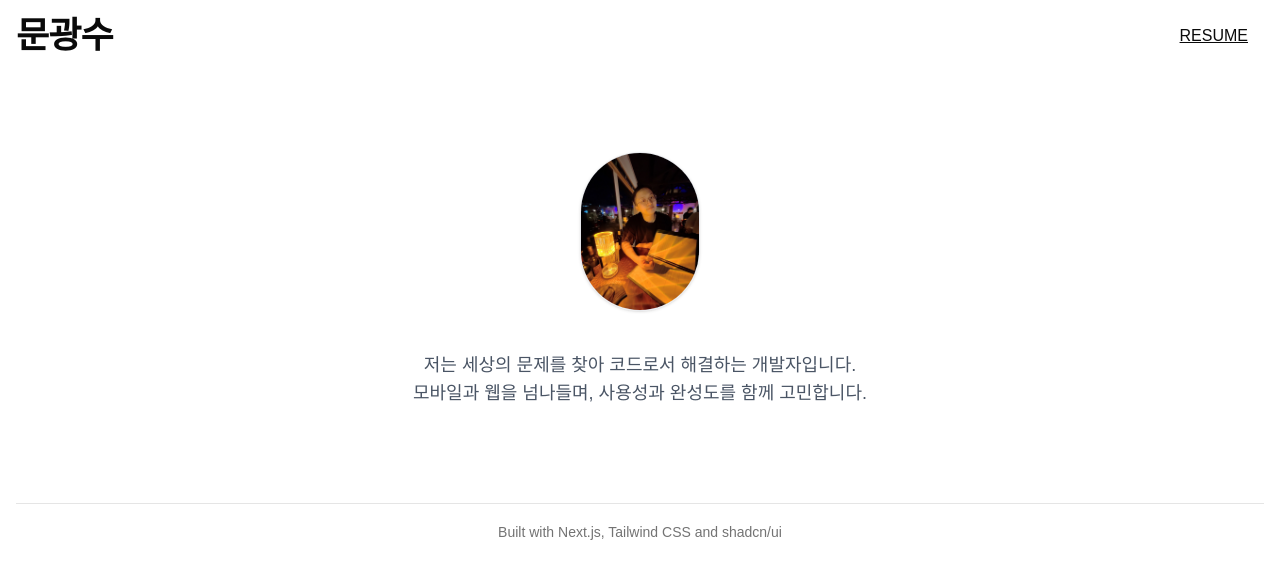
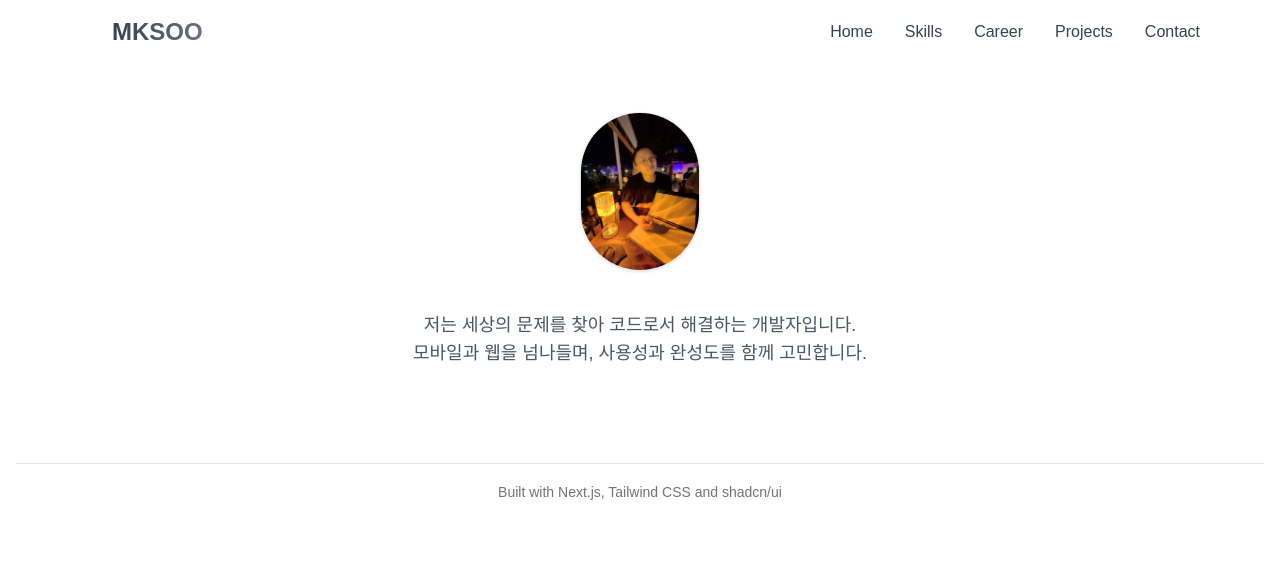
Before and after one commit to mksoo/mksoo-portfolio, a Next.js app: page / in a window 1280 px wide. Shown: the top 578 px of the page. Built offline with nearby package versions, Linux system fonts and the light colour scheme; a web font is replaced by a local one.

Commit message:
feat(header): 스크롤 반응형 고정 네비게이션 추가

```diff
--- a/src/app/components/layouts/Header.tsx
+++ b/src/app/components/layouts/Header.tsx
@@ -1,19 +1,67 @@
+"use client";
+
 import Link from "next/link";
+import { useEffect, useState } from "react";
 
 export default function Header() {
+  const [isScrolled, setIsScrolled] = useState(false);
+
+  useEffect(() => {
+    const handleScroll = () => {
+      setIsScrolled(window.scrollY > 50);
+    };
+
+    window.addEventListener('scroll', handleScroll);
+    return () => window.removeEventListener('scroll', handleScroll);
+  }, []);
+
   return (
-    <header className="flex justify-between items-center">
-        <Link href="/">
-        <h1 className="text-4xl font-bold tracking-tight">문광수</h1>
+    <nav className={`fixed top-0 w-full z-50 transition-all duration-300 ${
+      isScrolled
+        ? 'bg-white/90 backdrop-blur-md shadow-lg border-b border-gray-200'
+        : 'bg-transparent'
+    }`}>
+      <div className="max-w-6xl mx-auto px-8 py-4 flex justify-between items-center">
+        <Link href="/" className="text-2xl font-black bg-gradient-to-r from-gray-700 to-gray-500 bg-clip-text text-transparent">
+          MKSOO
         </Link>
-        <div>
-          <Link
-            href="/"
-            className="py-2 px-4 rounded underline hover:bg-black hover:text-white transition duration-300"
-          >
-            RESUME
-          </Link>
+
+        <ul className="hidden md:flex gap-8">
+          <li>
+            <Link href="#home" className="text-gray-700 font-medium hover:text-gray-900 transition-colors duration-300">
+              Home
+            </Link>
+          </li>
+          <li>
+            <Link href="#skills" className="text-gray-700 font-medium hover:text-gray-900 transition-colors duration-300">
+              Skills
+            </Link>
+          </li>
+          <li>
+            <Link href="#career" className="text-gray-700 font-medium hover:text-gray-900 transition-colors duration-300">
+              Career
+            </Link>
+          </li>
+          <li>
+            <Link href="#projects" className="text-gray-700 font-medium hover:text-gray-900 transition-colors duration-300">
+              Projects
+            </Link>
+          </li>
+          <li>
+            <Link href="#contact" className="text-gray-700 font-medium hover:text-gray-900 transition-colors duration-300">
+              Contact
+            </Link>
+          </li>
+        </ul>
+
+        <div className="md:hidden">
+          <button className="text-gray-700 hover:text-gray-900 transition-colors duration-300">
+            <svg className="w-6 h-6" fill="none" stroke="currentColor" viewBox="0 0 24 24">
+              <path strokeLinecap="round" strokeLinejoin="round" strokeWidth={2} d="M4 6h16M4 12h16M4 18h16" />
+            </svg>
+          </button>
         </div>
-      </header>
-  )
+      </div>
+    </nav>
+  );
 }
```
